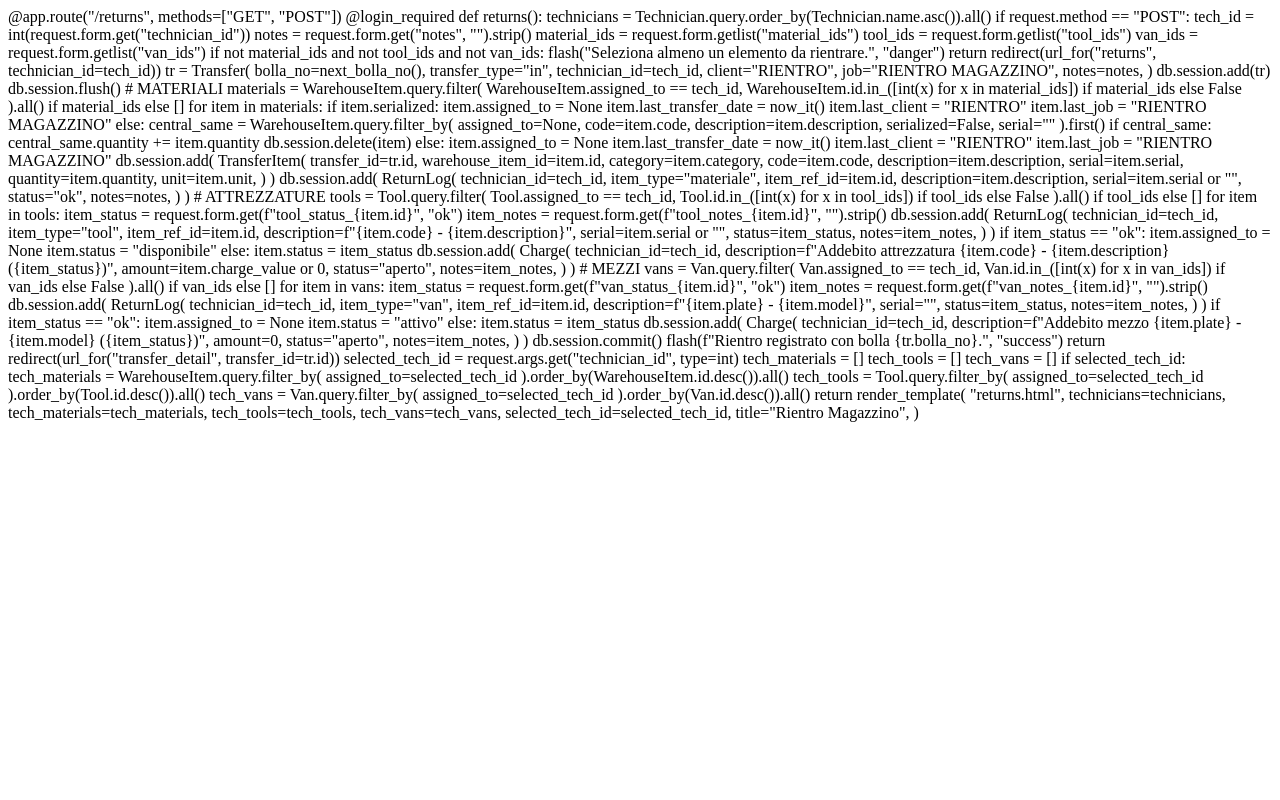
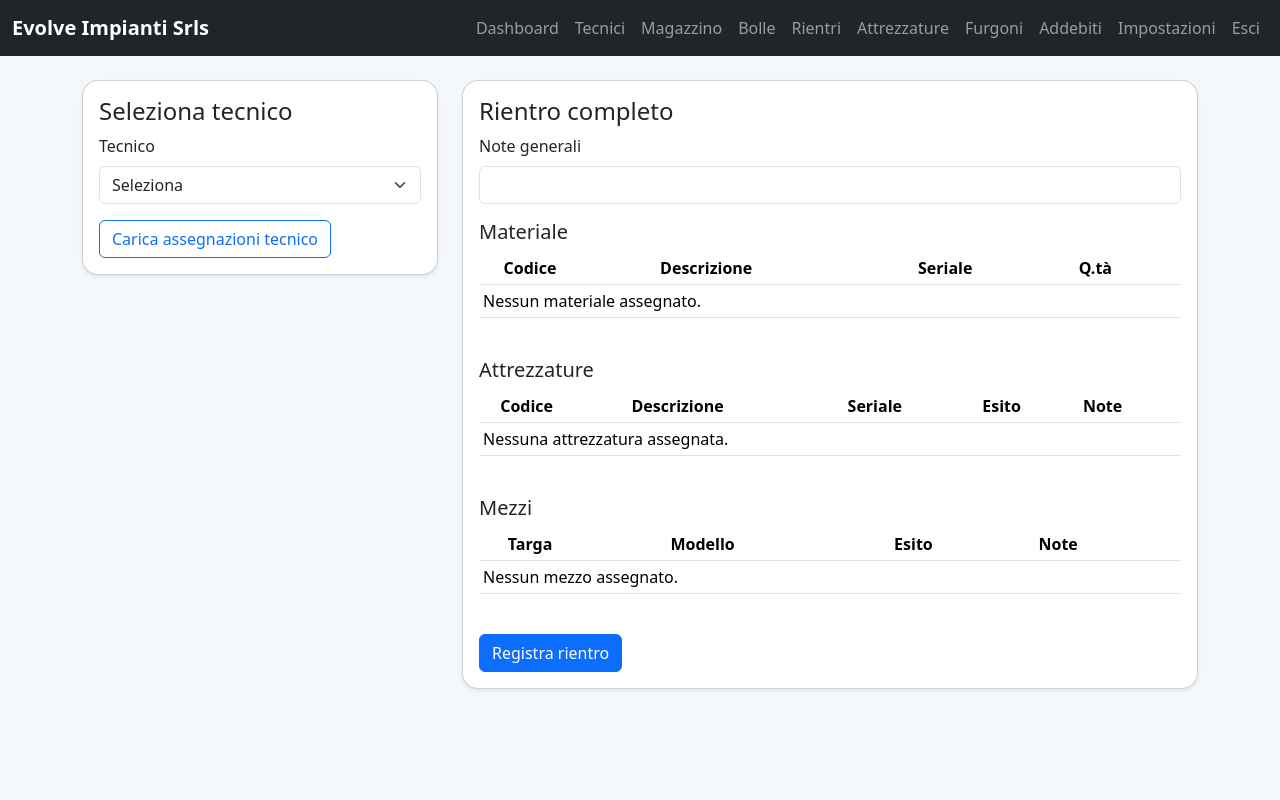
Before and after one commit to operativoei-png/evosrls, a Flask app: page /returns in a window 1280 px wide. Run offline with Flask 3, Linux system fonts and the light colour scheme; a user stored in the database is signed in; data comes from the database, SQL or seed files in the repository; data that the repository does not hold is empty.

Commit message:
Update returns.html

```diff
--- a/templates/returns.html
+++ b/templates/returns.html
@@ -1,189 +1,140 @@
-@app.route("/returns", methods=["GET", "POST"])
-@login_required
-def returns():
-    technicians = Technician.query.order_by(Technician.name.asc()).all()
+{% extends 'base.html' %}
+{% block content %}
+<div class="row g-4">
+  <div class="col-lg-4">
+    <div class="card shadow-sm">
+      <div class="card-body">
+        <h4>Seleziona tecnico</h4>
+        <form method="get">
+          <div class="mb-3">
+            <label class="form-label">Tecnico</label>
+            <select class="form-select" name="technician_id" required>
+              <option value="">Seleziona</option>
+              {% for t in technicians %}
+              <option value="{{ t.id }}" {% if selected_tech_id == t.id %}selected{% endif %}>{{ t.name }}</option>
+              {% endfor %}
+            </select>
+          </div>
+          <button class="btn btn-outline-primary">Carica assegnazioni tecnico</button>
+        </form>
+      </div>
+    </div>
+  </div>
 
-    if request.method == "POST":
-        tech_id = int(request.form.get("technician_id"))
-        notes = request.form.get("notes", "").strip()
+  <div class="col-lg-8">
+    <div class="card shadow-sm">
+      <div class="card-body">
+        <h4>Rientro completo</h4>
+        <form method="post">
+          <input type="hidden" name="technician_id" value="{{ selected_tech_id or '' }}">
 
-        material_ids = request.form.getlist("material_ids")
-        tool_ids = request.form.getlist("tool_ids")
-        van_ids = request.form.getlist("van_ids")
+          <div class="mb-3">
+            <label class="form-label">Note generali</label>
+            <input class="form-control" name="notes">
+          </div>
 
-        if not material_ids and not tool_ids and not van_ids:
-            flash("Seleziona almeno un elemento da rientrare.", "danger")
-            return redirect(url_for("returns", technician_id=tech_id))
+          <h5>Materiale</h5>
+          <div class="table-responsive mb-4">
+            <table class="table table-sm">
+              <thead>
+                <tr>
+                  <th></th>
+                  <th>Codice</th>
+                  <th>Descrizione</th>
+                  <th>Seriale</th>
+                  <th>Q.tà</th>
+                </tr>
+              </thead>
+              <tbody>
+              {% for i in tech_materials %}
+                <tr>
+                  <td><input type="checkbox" name="material_ids" value="{{ i.id }}"></td>
+                  <td>{{ i.code }}</td>
+                  <td>{{ i.description }}</td>
+                  <td>{{ i.serial or '-' }}</td>
+                  <td>{{ i.quantity }} {{ i.unit }}</td>
+                </tr>
+              {% else %}
+                <tr><td colspan="5">Nessun materiale assegnato.</td></tr>
+              {% endfor %}
+              </tbody>
+            </table>
+          </div>
 
-        tr = Transfer(
-            bolla_no=next_bolla_no(),
-            transfer_type="in",
-            technician_id=tech_id,
-            client="RIENTRO",
-            job="RIENTRO MAGAZZINO",
-            notes=notes,
-        )
-        db.session.add(tr)
-        db.session.flush()
+          <h5>Attrezzature</h5>
+          <div class="table-responsive mb-4">
+            <table class="table table-sm">
+              <thead>
+                <tr>
+                  <th></th>
+                  <th>Codice</th>
+                  <th>Descrizione</th>
+                  <th>Seriale</th>
+                  <th>Esito</th>
+                  <th>Note</th>
+                </tr>
+              </thead>
+              <tbody>
+              {% for i in tech_tools %}
+                <tr>
+                  <td><input type="checkbox" name="tool_ids" value="{{ i.id }}"></td>
+                  <td>{{ i.code }}</td>
+                  <td>{{ i.description }}</td>
+                  <td>{{ i.serial or '-' }}</td>
+                  <td>
+                    <select class="form-select form-select-sm" name="tool_status_{{ i.id }}">
+                      <option value="ok">OK</option>
+                      <option value="perso">Perso</option>
+                      <option value="rotto">Rotto</option>
+                    </select>
+                  </td>
+                  <td><input class="form-control form-control-sm" name="tool_notes_{{ i.id }}"></td>
+                </tr>
+              {% else %}
+                <tr><td colspan="6">Nessuna attrezzatura assegnata.</td></tr>
+              {% endfor %}
+              </tbody>
+            </table>
+          </div>
 
-        # MATERIALI
-        materials = WarehouseItem.query.filter(
-            WarehouseItem.assigned_to == tech_id,
-            WarehouseItem.id.in_([int(x) for x in material_ids]) if material_ids else False
-        ).all() if material_ids else []
+          <h5>Mezzi</h5>
+          <div class="table-responsive mb-4">
+            <table class="table table-sm">
+              <thead>
+                <tr>
+                  <th></th>
+                  <th>Targa</th>
+                  <th>Modello</th>
+                  <th>Esito</th>
+                  <th>Note</th>
+                </tr>
+              </thead>
+              <tbody>
+              {% for i in tech_vans %}
+                <tr>
+                  <td><input type="checkbox" name="van_ids" value="{{ i.id }}"></td>
+                  <td>{{ i.plate }}</td>
+                  <td>{{ i.model }}</td>
+                  <td>
+                    <select class="form-select form-select-sm" name="van_status_{{ i.id }}">
+                      <option value="ok">OK</option>
+                      <option value="perso">Perso</option>
+                      <option value="rotto">Rotto</option>
+                    </select>
+                  </td>
+                  <td><input class="form-control form-control-sm" name="van_notes_{{ i.id }}"></td>
+                </tr>
+              {% else %}
+                <tr><td colspan="5">Nessun mezzo assegnato.</td></tr>
+              {% endfor %}
+              </tbody>
+            </table>
+          </div>
 
-        for item in materials:
-            if item.serialized:
-                item.assigned_to = None
-                item.last_transfer_date = now_it()
-                item.last_client = "RIENTRO"
-                item.last_job = "RIENTRO MAGAZZINO"
-            else:
-                central_same = WarehouseItem.query.filter_by(
-                    assigned_to=None,
-                    code=item.code,
-                    description=item.description,
-                    serialized=False,
-                    serial=""
-                ).first()
-
-                if central_same:
-                    central_same.quantity += item.quantity
-                    db.session.delete(item)
-                else:
-                    item.assigned_to = None
-                    item.last_transfer_date = now_it()
-                    item.last_client = "RIENTRO"
-                    item.last_job = "RIENTRO MAGAZZINO"
-
-            db.session.add(
-                TransferItem(
-                    transfer_id=tr.id,
-                    warehouse_item_id=item.id,
-                    category=item.category,
-                    code=item.code,
-                    description=item.description,
-                    serial=item.serial,
-                    quantity=item.quantity,
-                    unit=item.unit,
-                )
-            )
-
-            db.session.add(
-                ReturnLog(
-                    technician_id=tech_id,
-                    item_type="materiale",
-                    item_ref_id=item.id,
-                    description=item.description,
-                    serial=item.serial or "",
-                    status="ok",
-                    notes=notes,
-                )
-            )
-
-        # ATTREZZATURE
-        tools = Tool.query.filter(
-            Tool.assigned_to == tech_id,
-            Tool.id.in_([int(x) for x in tool_ids]) if tool_ids else False
-        ).all() if tool_ids else []
-
-        for item in tools:
-            item_status = request.form.get(f"tool_status_{item.id}", "ok")
-            item_notes = request.form.get(f"tool_notes_{item.id}", "").strip()
-
-            db.session.add(
-                ReturnLog(
-                    technician_id=tech_id,
-                    item_type="tool",
-                    item_ref_id=item.id,
-                    description=f"{item.code} - {item.description}",
-                    serial=item.serial or "",
-                    status=item_status,
-                    notes=item_notes,
-                )
-            )
-
-            if item_status == "ok":
-                item.assigned_to = None
-                item.status = "disponibile"
-            else:
-                item.status = item_status
-                db.session.add(
-                    Charge(
-                        technician_id=tech_id,
-                        description=f"Addebito attrezzatura {item.code} - {item.description} ({item_status})",
-                        amount=item.charge_value or 0,
-                        status="aperto",
-                        notes=item_notes,
-                    )
-                )
-
-        # MEZZI
-        vans = Van.query.filter(
-            Van.assigned_to == tech_id,
-            Van.id.in_([int(x) for x in van_ids]) if van_ids else False
-        ).all() if van_ids else []
-
-        for item in vans:
-            item_status = request.form.get(f"van_status_{item.id}", "ok")
-            item_notes = request.form.get(f"van_notes_{item.id}", "").strip()
-
-            db.session.add(
-                ReturnLog(
-                    technician_id=tech_id,
-                    item_type="van",
-                    item_ref_id=item.id,
-                    description=f"{item.plate} - {item.model}",
-                    serial="",
-                    status=item_status,
-                    notes=item_notes,
-                )
-            )
-
-            if item_status == "ok":
-                item.assigned_to = None
-                item.status = "attivo"
-            else:
-                item.status = item_status
-                db.session.add(
-                    Charge(
-                        technician_id=tech_id,
-                        description=f"Addebito mezzo {item.plate} - {item.model} ({item_status})",
-                        amount=0,
-                        status="aperto",
-                        notes=item_notes,
-                    )
-                )
-
-        db.session.commit()
-        flash(f"Rientro registrato con bolla {tr.bolla_no}.", "success")
-        return redirect(url_for("transfer_detail", transfer_id=tr.id))
-
-    selected_tech_id = request.args.get("technician_id", type=int)
-
-    tech_materials = []
-    tech_tools = []
-    tech_vans = []
-
-    if selected_tech_id:
-        tech_materials = WarehouseItem.query.filter_by(
-            assigned_to=selected_tech_id
-        ).order_by(WarehouseItem.id.desc()).all()
-
-        tech_tools = Tool.query.filter_by(
-            assigned_to=selected_tech_id
-        ).order_by(Tool.id.desc()).all()
-
-        tech_vans = Van.query.filter_by(
-            assigned_to=selected_tech_id
-        ).order_by(Van.id.desc()).all()
-
-    return render_template(
-        "returns.html",
-        technicians=technicians,
-        tech_materials=tech_materials,
-        tech_tools=tech_tools,
-        tech_vans=tech_vans,
-        selected_tech_id=selected_tech_id,
-        title="Rientro Magazzino",
-    )
+          <button class="btn btn-primary">Registra rientro</button>
+        </form>
+      </div>
+    </div>
+  </div>
+</div>
+{% endblock %}
```
